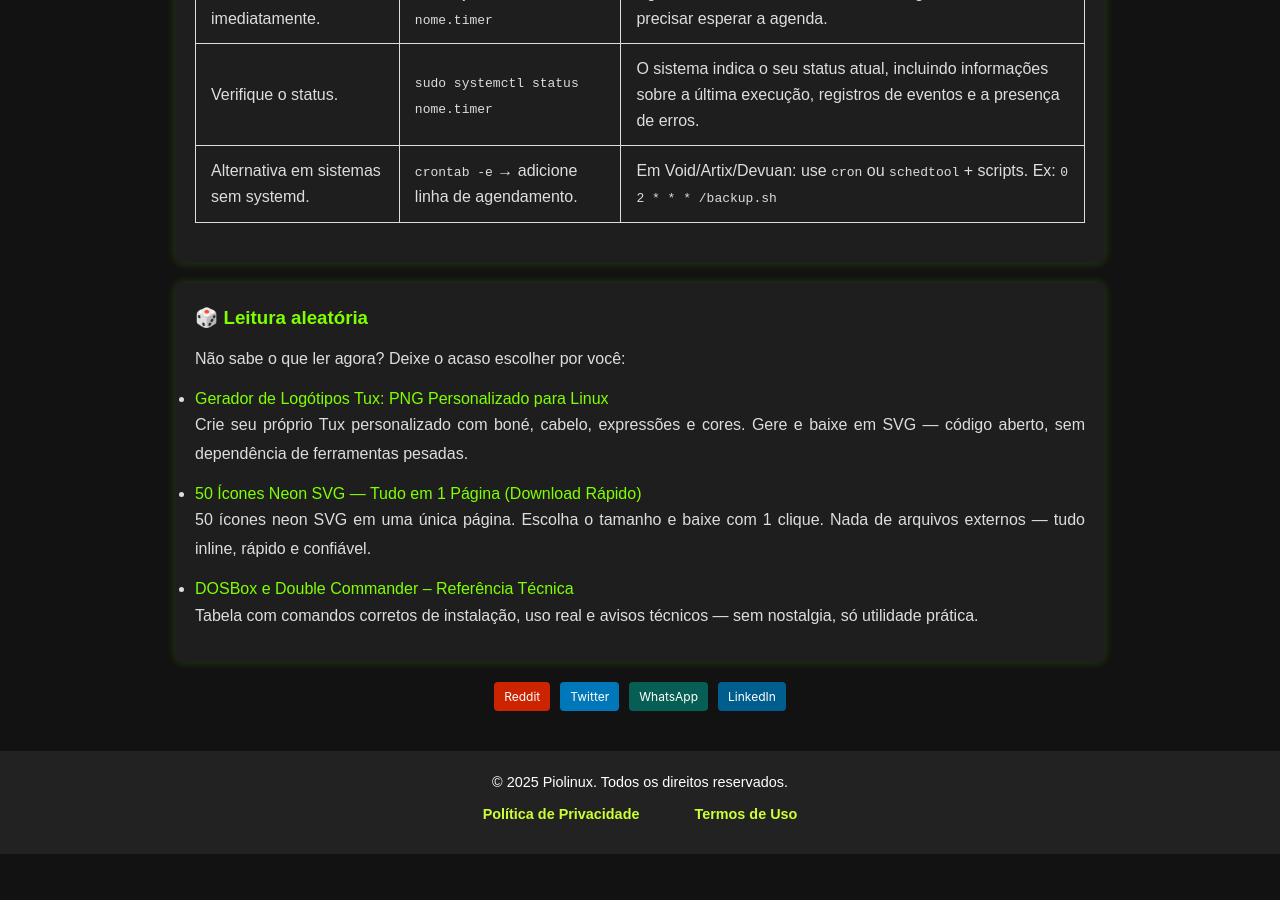
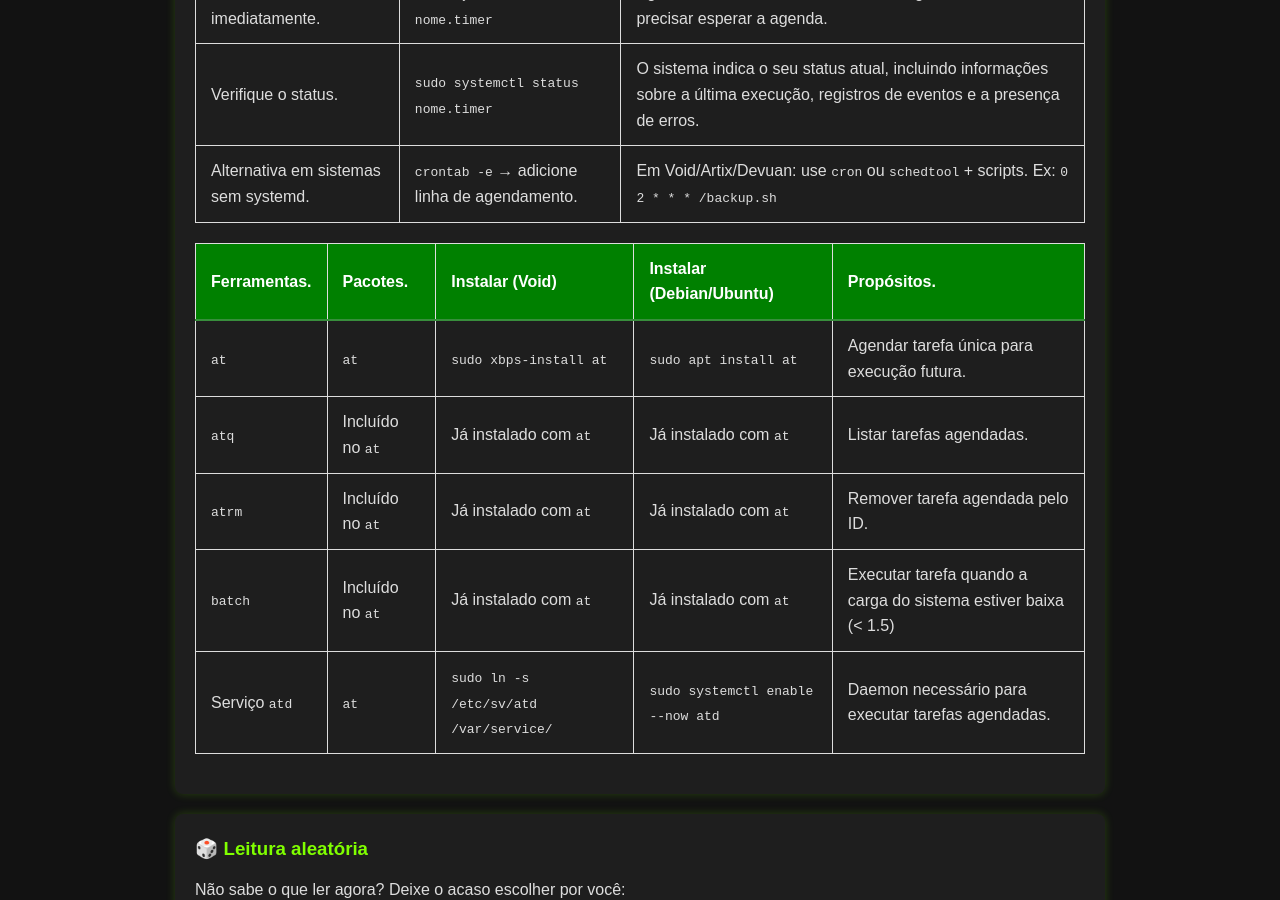
Before and after one commit to Piolinux/piolinux-site, a Jekyll site: the page built from _pages/_comandos/tarefas-agendadas.md, in a window 1280 px wide and 900 px high, scrolled down 1498 px. Built offline with Jekyll 4.4.1, drawn with Linux system fonts in a browser that asks for light colours; before the commit the page ends 2352 px from its top, so only the background shows below that.

Commit message:
Update tarefas-agendadas.md

```diff
--- a/_pages/_comandos/tarefas-agendadas.md
+++ b/_pages/_comandos/tarefas-agendadas.md
@@ -169,6 +169,55 @@ function filtrarLinhas(termo) {
 </table>
 
 
+<table class="evergreen-table">
+  <thead>
+    <tr>
+      <th>Ferramentas.</th>
+      <th>Pacotes.</th>
+      <th>Instalar (Void)</th>
+      <th>Instalar (Debian/Ubuntu)</th>
+      <th>Propósitos.</th>
+    </tr>
+  </thead>
+  <tbody>
+    <tr>
+      <td data-label="Ferramenta"><code>at</code></td>
+      <td data-label="Pacote"><code>at</code></td>
+      <td data-label="Instalar (Void)"><code>sudo xbps-install at</code></td>
+      <td data-label="Instalar (Debian/Ubuntu)"><code>sudo apt install at</code></td>
+      <td data-label="Propósito">Agendar tarefa única para execução futura.</td>
+    </tr>
+    <tr>
+      <td data-label="Ferramenta"><code>atq</code></td>
+      <td data-label="Pacote">Incluído no <code>at</code></td>
+      <td data-label="Instalar (Void)">Já instalado com <code>at</code></td>
+      <td data-label="Instalar (Debian/Ubuntu)">Já instalado com <code>at</code></td>
+      <td data-label="Propósito">Listar tarefas agendadas.</td>
+    </tr>
+    <tr>
+      <td data-label="Ferramenta"><code>atrm</code></td>
+      <td data-label="Pacote">Incluído no <code>at</code></td>
+      <td data-label="Instalar (Void)">Já instalado com <code>at</code></td>
+      <td data-label="Instalar (Debian/Ubuntu)">Já instalado com <code>at</code></td>
+      <td data-label="Propósito">Remover tarefa agendada pelo ID.</td>
+    </tr>
+    <tr>
+      <td data-label="Ferramenta"><code>batch</code></td>
+      <td data-label="Pacote">Incluído no <code>at</code></td>
+      <td data-label="Instalar (Void)">Já instalado com <code>at</code></td>
+      <td data-label="Instalar (Debian/Ubuntu)">Já instalado com <code>at</code></td>
+      <td data-label="Propósito">Executar tarefa quando a carga do sistema estiver baixa (< 1.5)</td>
+    </tr>
+    <tr>
+      <td data-label="Ferramenta">Serviço <code>atd</code></td>
+      <td data-label="Pacote"><code>at</code></td>
+      <td data-label="Instalar (Void)"><code>sudo ln -s /etc/sv/atd /var/service/</code></td>
+      <td data-label="Instalar (Debian/Ubuntu)"><code>sudo systemctl enable --now atd</code></td>
+      <td data-label="Propósito">Daemon necessário para executar tarefas agendadas.</td>
+    </tr>
+  </tbody>
+</table>
+
 
 
 
```
